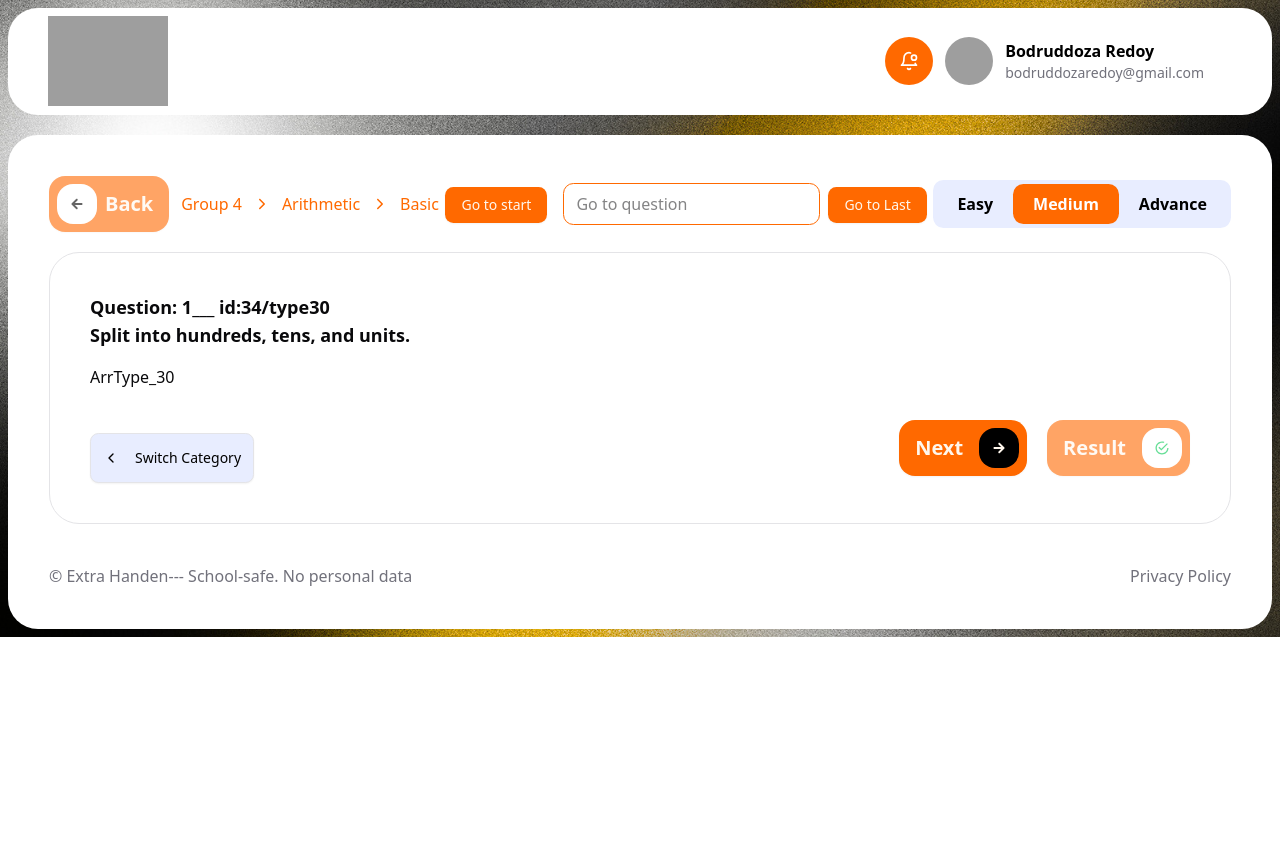
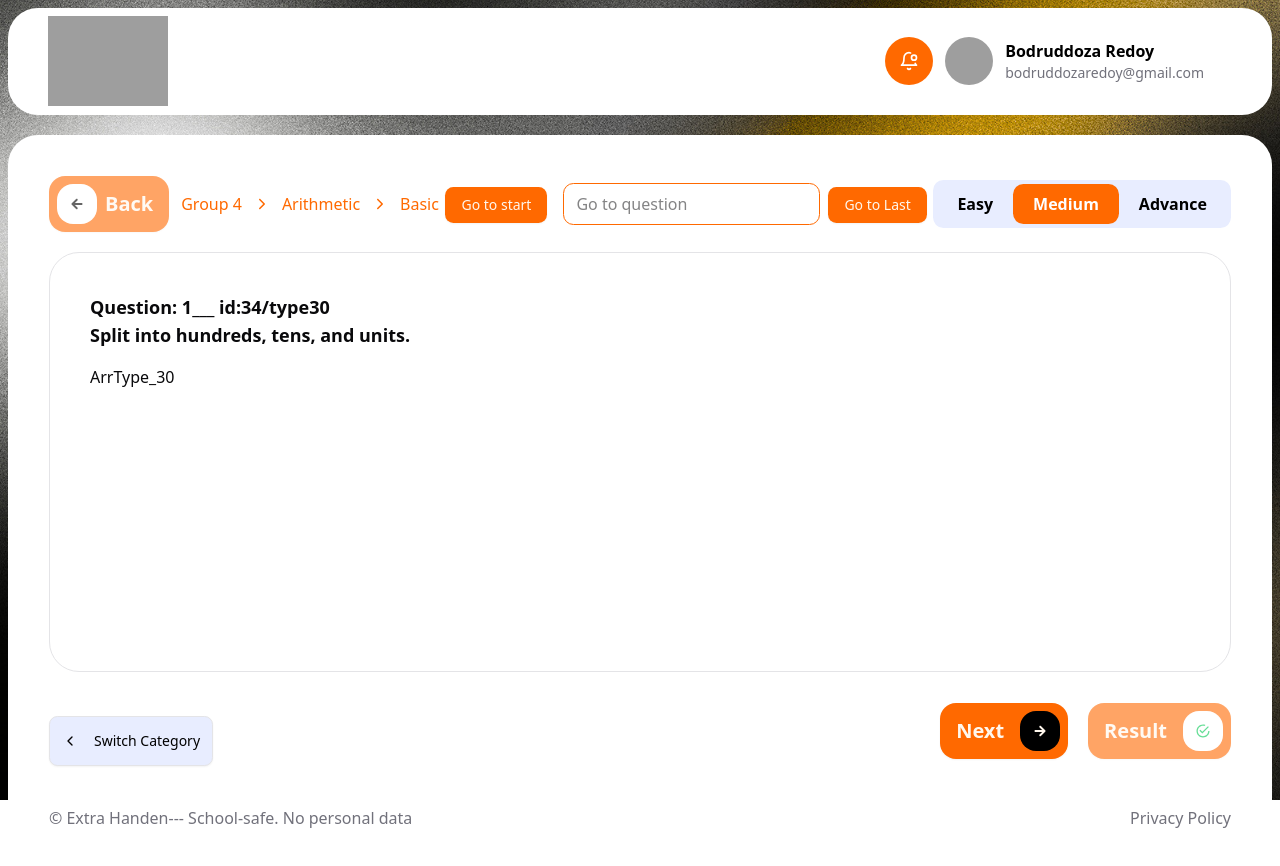
Before and after one commit to juyel66/Eduloop-quize-Application, a React (Vite) app: page /arithmetic in a window 1280 px wide. Shown: the top 866 px of the page. Before the commit the page ends 800 px from the top, so only its background shows below. Built offline with nearby package versions, Linux system fonts and the light colour scheme; grey boxes are pictures that could not be loaded.

Commit message:
refactor: simplify layout styles in App, Controllers, MainPageLayout, and ArithmeticPage components for better consistency

```diff
--- a/src/App.tsx
+++ b/src/App.tsx
@@ -2,7 +2,7 @@ import ArrTypeOne from './pages/Arithmetic/components/ArrType_1'
 
 export default function App() {
   return (
-    <div className='w-screen h-screen p-5'>
+    <div className='p-5'>
       <ArrTypeOne/>
     </div>
   )
--- a/src/components/common/Controllers.tsx
+++ b/src/components/common/Controllers.tsx
@@ -10,7 +10,7 @@ type ControllersProps = {
 export default function Controllers({ handleCheck, handleShowSolution, handleShowHint }: ControllersProps) {
 
     return (
-        <div className='flex items-center justify-between mt-10'>
+        <div className='flex items-center justify-between mt-10 relative'>
             <div className='flex items-center gap-3'>
                 <Button onClick={handleCheck} className='bg-[#dbeafe] hover:bg-[#dbeafe]/70 text-black border'>Check</Button>
                 <Button onClick={handleShowHint} className='bg-[#ffedd5] hover:bg-[#ffedd5]/70 text-black border'>Hint</Button>
--- a/src/layouts/MainPageLayout.tsx
+++ b/src/layouts/MainPageLayout.tsx
@@ -1,27 +1,33 @@
 import Navbar from '@/components/layout/Navbar'
 import { Outlet, useLocation } from 'react-router'
 import bg from '@/assets/images/bg.jpg'
-import { Button } from '@/components/ui/button'
-import { IoIosArrowForward, IoMdArrowRoundBack } from 'react-icons/io'
 import Footer from '@/components/layout/Footer'
 
 export default function MainPageLayout() {
   const location = useLocation()
   return (
-        <div style={{ background: `url(${bg})`, backgroundRepeat: "no-repeat", backgroundPosition: "center", backgroundSize: "cover" }} className='w-full h-full p-2'>
+    <div
+      style={{
+        background: `url(${bg})`,
+        backgroundRepeat: "no-repeat",
+        backgroundPosition: "center",
+        backgroundSize: "cover",
+      }}
+      className="w-full h-screen p-2 flex flex-col"
+    >
       {/* navbar  */}
-            {
-                location.pathname !== "/" && <Navbar />
-            }
-            <main className={`bg-white border-white/20 rounded-[30px] ${location.pathname !== "/" ? 'p-10' : 'overflow-hidden'} border`}>
+      {location.pathname !== "/" && <Navbar />}
 
-                <div>
+      <main
+        className={`bg-white border-white/20 rounded-[30px] border flex-1
+          ${location.pathname !== "/" ? "p-10" : "overflow-hidden"}`}
+      >
+        <div className="">
           <Outlet />
         </div>
-                {/* <Footer/> */}
-                {
-                    location.pathname !== "/" && <Footer />
-                }
+
+        {/* footer */}
+        {location.pathname !== "/" && <Footer />}
       </main>
     </div>
   )
--- a/src/pages/Arithmetic/ArithmeticPage.tsx
+++ b/src/pages/Arithmetic/ArithmeticPage.tsx
@@ -56,7 +56,7 @@ export default function ArithmeticPage() {
     return (
         <>
             {/* Top bar */}
-            <div className="flex items-center justify-between mb-5">
+            <div className="flex items-center justify-between mb-5 relative">
                 <div className="flex items-center gap-3">
                     <Button
                         onClick={handlePrev}
@@ -107,7 +107,7 @@ export default function ArithmeticPage() {
             </div>
 
             {/* Body */}
-            <div key={q.id} className="p-10 rounded-[30px] w-full h-full border flex flex-col bg-white">
+            <div key={q.id} className="p-10 rounded-[30px] w-full h-[420px] overflow-y-auto border flex flex-col bg-white">
                 {/* Question text */}
                 <div className="mb-4 text-lg font-semibold">
                     <h1 className="font-bold">Question: {question + 1}___ id:{q.id}/{q.type}</h1>
@@ -116,9 +116,7 @@ export default function ArithmeticPage() {
 
                 {/* Render question dynamically */}
                 <QuestionRenderer q={q} />
-
-
-
+            </div>
             {/* Footer actions */}
             <div className="flex items-center justify-between mt-6">
                 <div>
@@ -145,13 +143,12 @@ export default function ArithmeticPage() {
                         >
                             Result
                             <div className="size-10 bg-white rounded-2xl flex items-center justify-center ml-2">
-                            <IoMdCheckmarkCircleOutline  size={60} className="text-green-500" />
+                                <IoMdCheckmarkCircleOutline size={60} className="text-green-500" />
                             </div>
                         </Button>
                     </Link>
                 </div>
             </div>
-            </div>
         </>
     )
 }
```
Lines whose indentation alone changed are shown as unchanged.
